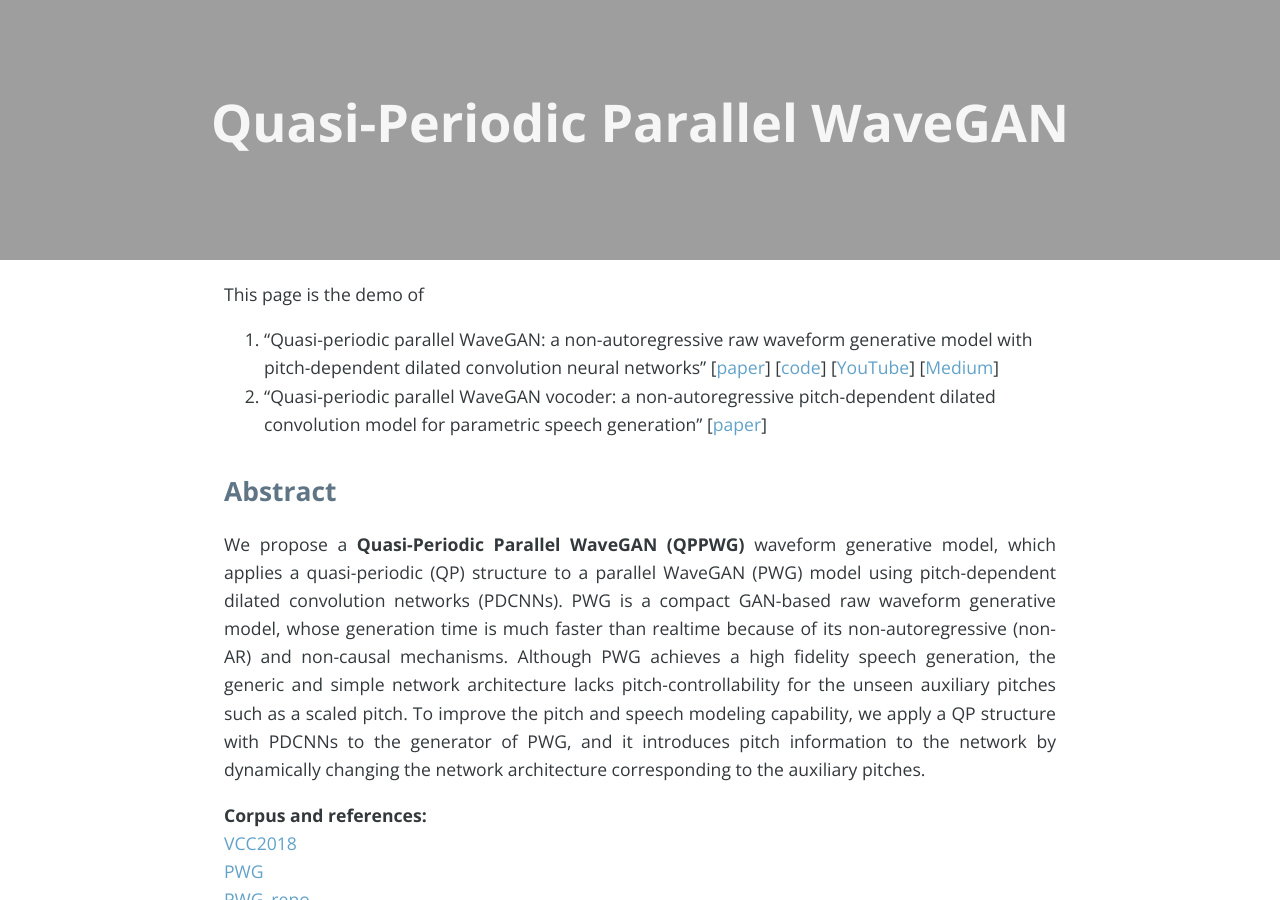
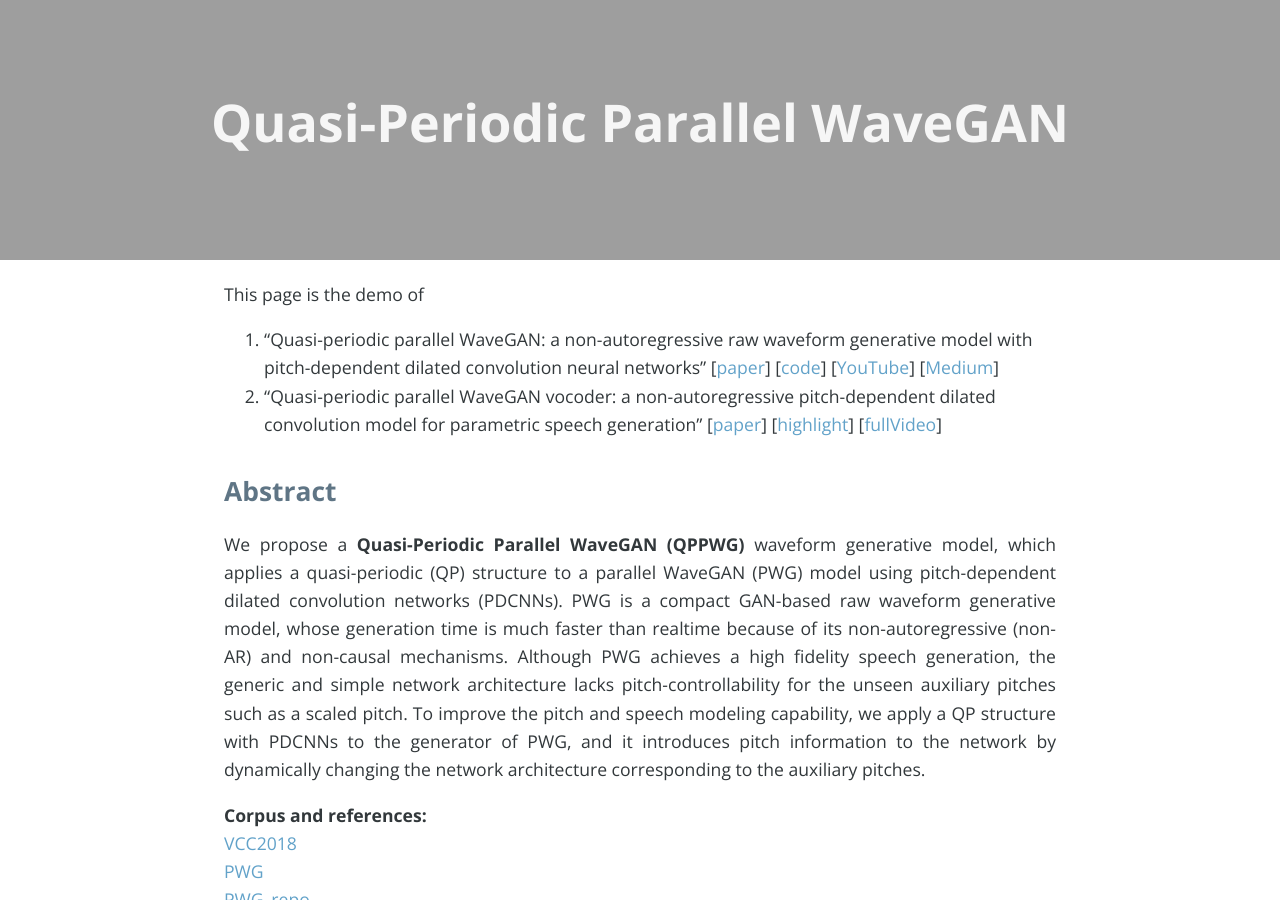
Before and after one commit to bigpon/QuasiPeriodicParallelWaveGAN_demo, a Jekyll site: the page built from index.md, in a window 1280 px wide and 900 px high. Built offline with Jekyll 4.4.1, drawn with Linux system fonts in a browser that asks for light colours; nearby versions of some CDN libraries; comment, search, counter and statistics services are not loaded.

Commit message:
update INTERSPEECH 2020 video links

```diff
--- a/index.md
+++ b/index.md
@@ -3,7 +3,7 @@ layout: default
 ---
 This page is the demo of
 1. "Quasi-periodic parallel WaveGAN: a non-autoregressive raw waveform generative model with pitch-dependent dilated convolution neural networks" [[paper](https://arxiv.org/abs/2007.12955)] [[code](https://github.com/bigpon/QPPWG)] [[YouTube](https://youtu.be/nRahlEgywjg)] [[Medium](https://medium.com/@bigpon517/2020-speech-generation-1-quasi-periodic-waveform-generative-model-with-pitch-dependent-dilated-792261d96aba)]
-2. "Quasi-periodic parallel WaveGAN vocoder: a non-autoregressive pitch-dependent dilated convolution model for parametric speech generation" [[paper](https://arxiv.org/abs/2005.08654)]
+2. "Quasi-periodic parallel WaveGAN vocoder: a non-autoregressive pitch-dependent dilated convolution model for parametric speech generation" [[paper](https://isca-speech.org/archive/Interspeech_2020/pdfs/1070.pdf)] [[highlight](https://youtu.be/rmENecC-0wE)] [[fullVideo](https://youtu.be/yY4WOtPIH-4)]
 
 ## **Abstract**
 <p align="justify"> We propose a <b>Quasi-Periodic Parallel WaveGAN (QPPWG)</b> waveform generative model, which applies a quasi-periodic (QP) structure to a parallel WaveGAN (PWG) model using pitch-dependent dilated convolution networks (PDCNNs). PWG is a compact GAN-based raw waveform generative model, whose generation time is much faster than realtime because of its non-autoregressive (non-AR) and non-causal mechanisms. Although PWG achieves a high fidelity speech generation, the generic and simple network architecture lacks pitch-controllability for the unseen auxiliary pitches such as a scaled pitch. To improve the pitch and speech modeling capability, we apply a QP structure with PDCNNs to the generator of PWG, and it introduces pitch information to the network by dynamically changing the network architecture corresponding to the auxiliary pitches. </p>
```
